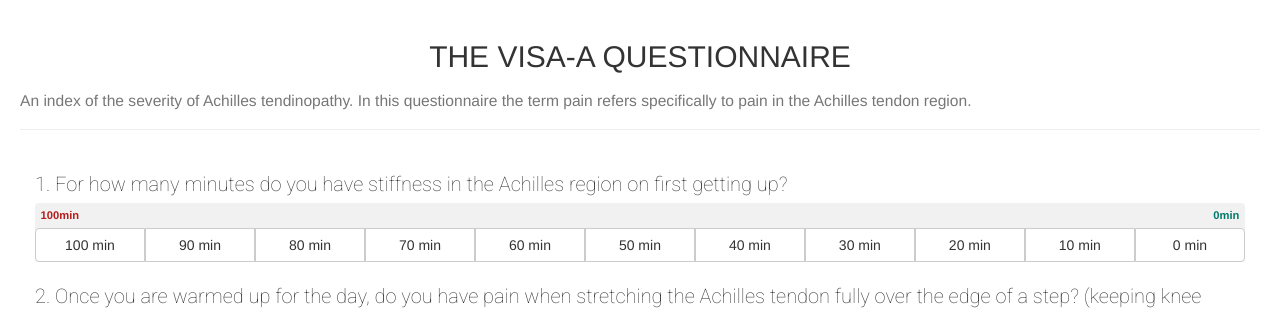
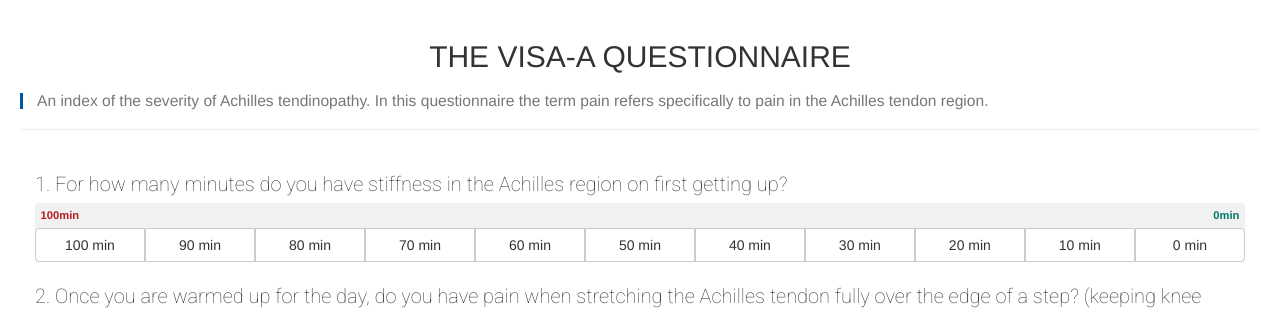
Before and after one commit to Yaoaoaoao/CISC475-675, a Django app: page /questionnaire/1/ in a window 1280 px wide. Shown: the top 312 px of the page. Run offline with Django 3.2, Linux system fonts and the light colour scheme; data comes from the database, SQL or seed files in the repository; some libraries are stand-ins or nearby versions.

Commit message:
small ajustments

```diff
--- a/django/questionnaire/static/questionnaire/style.css
+++ b/django/questionnaire/static/questionnaire/style.css
@@ -42,3 +42,9 @@ body {
     background-color: #0275d8 !important;
     color: white !important;
 }
+
+.verticalLine {
+    padding-left: 1em;
+    padding-right: 0.5em;
+    border-left: solid #01579B;
+}
--- a/django/questionnaire/templates/questionnaire/question.html
+++ b/django/questionnaire/templates/questionnaire/question.html
@@ -22,9 +22,12 @@
 <h2>
     <center>{{questionnaire.title}}</center>
 </h2>
-<h3>
-    <small>{{questionnaire.description}}</small>
-</h3>
+<div class="verticalLine">
+	<h3>
+		<small>{{questionnaire.description}}</small>
+	</h3>
+</div>
+
 <hr>
 <form>
     <div class="container-fluid">
```
